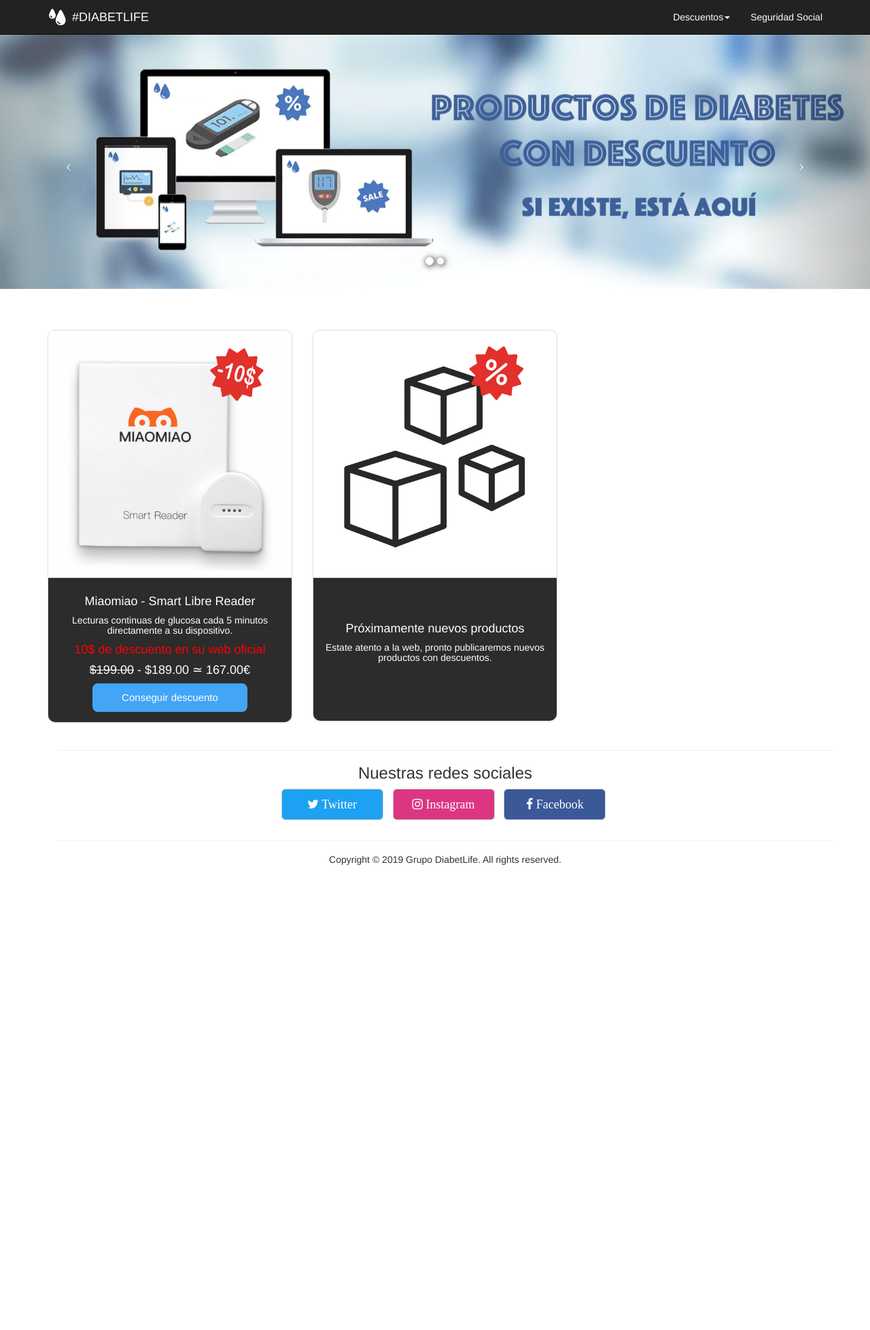
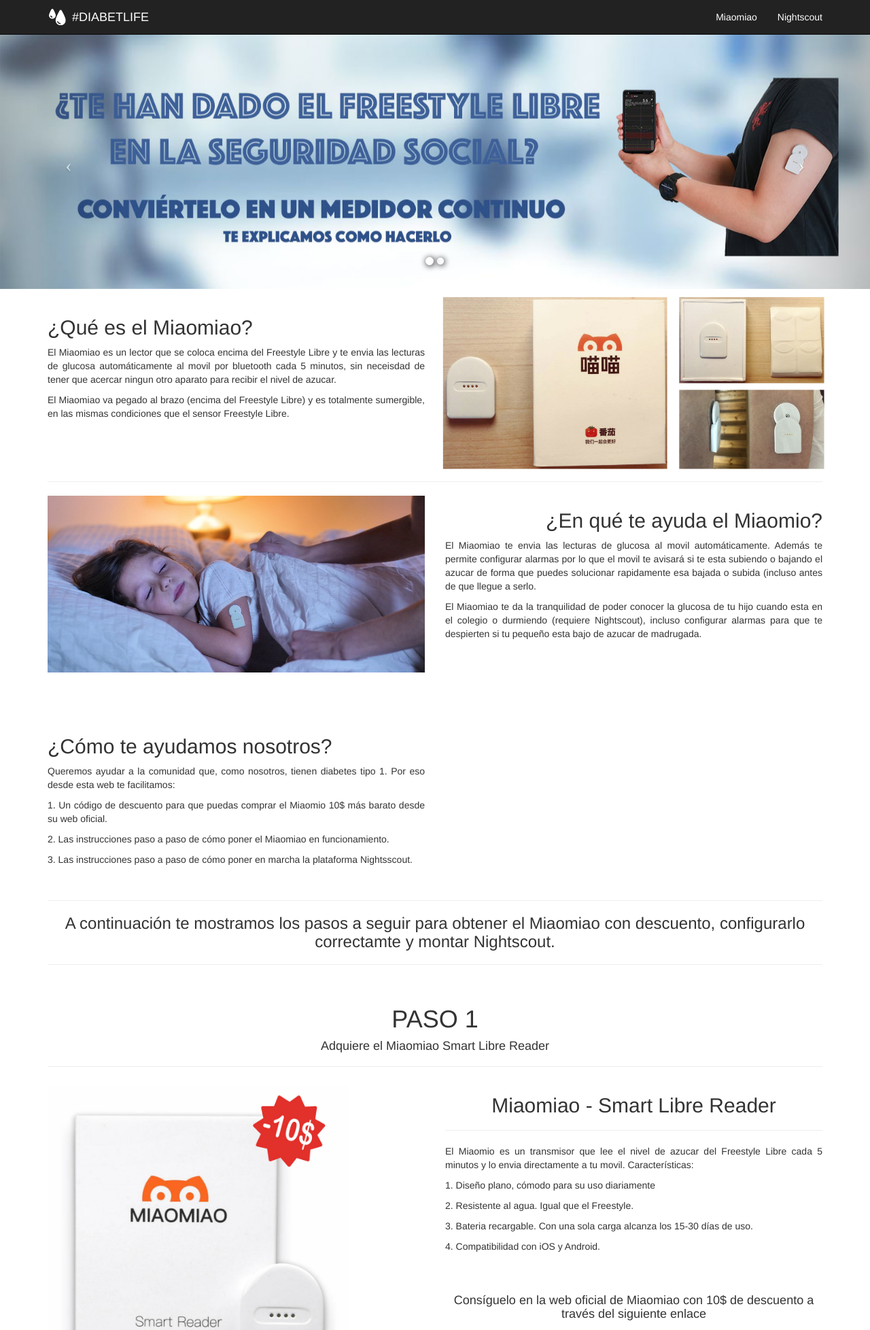
Before and after one commit to danfg95/diabeteslife, a PHP site: page /index.html in a window 1280 px wide. Shown: the top 1956 px of the page at 68% size. Before the commit the page ends 1272 px from the top, so only its background shows below. Run offline with PHP 8.4, Linux system fonts and the light colour scheme; some libraries are stand-ins or nearby versions; some web fonts are replaced.

Commit message:
- Big changes. New index.html

```diff
--- a/css/products.css
+++ b/css/products.css
@@ -1,45 +1,30 @@
-.panel-heading {
-  background-color: #FFF !important;
-  color: white !important;
-  text-align: center;
-  border-top-left-radius: 10px;
-  border-top-right-radius: 10px;
+.desc-title-left {
+  text-align: left;
 }
 
-.panel-body {
-  background-color: #2c2c2c !important;
-  color: white !important;
-  border-bottom-left-radius: 10px;
-  border-bottom-right-radius: 10px;
+.desc-title-right {
+  text-align: right;
 }
 
-.index-image {
-  width: 100%;
-  height: auto;
+.desc-text {
+  text-align: justify;
 }
 
-.texto-product {
-  text-align: center !important;
+.desc-image-container {
+    position: relative;
+    width: 100%;
+    height: 0;
+    padding-bottom: 56.25%;
 }
 
-.panel-default {
-  border-radius: 10px;
+.desc-image {
+    position: absolute;
+    top: 0;
+    left: 0;
+    width: 100%;
+    height: auto;
 }
 
-.texto-rojo {
-  color: red;
-  text-align: center;;
-}
-
-.texto-naranja {
-  color: #FF7514;
-  text-align: center;;
-}
-
-.texto-verde {
-  color: green;
-  text-align: center;;
-}
 
 /*********************Para los botones**********************/
 .btn_products {
@@ -54,7 +39,6 @@
   font-size: 15px;
   background: #42A5F6;
   padding: 10px 0px 10px 0px; /* arriba, derecha, abajo, izquierda */
-  margin: 0px 20px 0px 20px;
   border: none;
 }
 .btn_products:hover {
@@ -66,20 +50,21 @@
 /**************************************************/
 /* Bootstrap CSS                                  */
 /**************************************************/
-@media(max-width:767px) {
+/* Small devices (tablets, 768px and up) */
+@media (min-width: 768px) {
 
 }
 
 /* Medium devices (desktops, 992px and up) */
 @media (min-width: 992px) {
   .btn_products {
-    margin: 0px 50px 0px 50px;
+    margin: 0px 150px 0px 150px;
   }
 }
 
 /* Large devices (large desktops, 1200px and up) */
 @media (min-width: 1200px) {
   .btn_products {
-    margin: 0px 50px 0px 50px;
+    margin: 0px 150px 0px 150px;
   }
 }
--- a/index.html
+++ b/index.html
@@ -17,6 +17,7 @@
   <link rel="stylesheet" type="text/css" href="css/social.css">
   <link rel="stylesheet" type="text/css" href="css/carousel.css">
   <link rel="stylesheet" type="text/css" href="css/products.css">
+  <link rel="stylesheet" type="text/css" href="css/segsocial.css">
 
 
 </head>
@@ -39,19 +40,19 @@
           <!-- Collect the nav links, forms, and other content for toggling -->
           <div class="collapse navbar-collapse" id="bs-example-navbar-collapse-1">
               <ul class="nav navbar-nav navbar-right">
-                <li class="dropdown">
+              	<li>
+                    <a class="animation" href="">Miaomiao</a>
+                </li>
+                <li>
+                    <a class="animation" href="">Nightscout</a>
+                </li>
+                <!--<li class="dropdown">
                     <a href="#" class="dropdown-toggle animation" data-toggle="dropdown">Descuentos<b class="caret"></b></a>
-                    <ul class="dropdown-menu">
+                    <ul class="dropdown-menu">-->
                           <!--<li>
                               <a href="station1.html">Formigal</a>
                           </li>-->
-                    </ul>
-                </li>
-                <li>
-                    <a class="animation" href="seguridadsocial.html">Seguridad Social</a>
-                </li>
-                <!--<li>
-                    <a class="animation" href="contact.html">Contacto</a>
+                    <!--</ul>
                 </li>-->
               </ul>
           </div>
@@ -73,13 +74,13 @@
 	    <!-- Wrapper for slides -->
 	    <div class="carousel-inner">
 	        <div class="item active">
-                <div class="fill" style="background-image:url('images/background1.jpg');"></div>
+	            <div class="fill" style="background-image:url('images/background2_ss.jpg');"></div>
 	            <div class="carousel-caption">
 	                <!--<h1 class="carousel-text">SI TIENE DESCUENTO, ESTÁ AQUÍ</h1>-->
 	            </div>
 	        </div>
 	        <div class="item">
-                <div class="fill" style="background-image:url('images/background2.jpg');"></div>
+	            <div class="fill" style="background-image:url('images/background4_ss.jpg');"></div>
 	            <div class="carousel-caption">
 	            </div>
 	        </div>
@@ -94,42 +95,189 @@
 	    </a>
 	</header>
 
-<!--Products-->
-<!-- Page Content -->
+	<!--Explicacion inicial-->
 	<div class="container">
-    <!-- Marketing Icons Section -->
 	  <div class="row">
-      <br><br><br>
-        <div class="col-md-4">
-            <div class="panel panel-default">
-                <div class="panel-heading">
-                  <img class="index-image" src="images/miaomiao_10.jpg">
+	      <div class="col-md-6">
+	        <br><h2 class="desc-title-left">¿Qué es el Miaomiao?</h2>
+	        <p class="desc-text">El Miaomiao es un lector que se coloca encima del Freestyle Libre y te envia las lecturas de glucosa automáticamente al movil por bluetooth cada 5 minutos,
+	        	sin neceisdad de tener que acercar ningun otro aparato para recibir el nivel de azucar.</p>
+	        <p class="desc-text">El Miaomiao va pegado al brazo (encima del Freestyle Libre) y es totalmente sumergible, en las mismas condiciones que el sensor Freestyle Libre. </p>
 	      </div>
-                <div class="panel-body">
-                    <h4 class="texto-product">Miaomiao - Smart Libre Reader</h4>
-                    <h5 class="texto-product">Lecturas continuas de glucosa cada 5 minutos directamente a su dispositivo.</h5>
-                    <h4 class="texto-product texto-rojo">10$ de descuento en su web oficial<br></h4>
-                    <h4 class="texto-product"><strike>$199.00</strike> - $189.00 ≃ 167.00€<br></h4>
+	      <div class="col-md-6">
+	      	<br><img class="desc-image" src="images/miaomiao-photos.jpg">
+	      </div>
+	  </div>
+	</div>
+
+	<div class="container">
+		<div class="row">
+	      <div class="col-md-12">
+	      	<br><br><br><hr>
+	      </div>
+	  </div>
+	  <div class="row">
+	      <div class="col-md-6">
+	      	<div class="desc-image-container">
+      			<img class="desc-image" src="images/miaomiaokid.jpg">
+      		</div>
+	      </div>
+	      <div class="col-md-6">
+	      	<h2 class="desc-title-right">¿En qué te ayuda el Miaomio?</h2>
+	      	<p class="desc-text">El Miaomiao te envia las lecturas de glucosa al movil automáticamente. Además te permite configurar alarmas por lo que el movil te avisará si te esta subiendo
+	      		o bajando el azucar de forma que puedes solucionar rapidamente esa bajada o subida (incluso antes de que llegue a serlo.</p>
+	      		<p class="desc-text">El Miaomiao te da la tranquilidad de poder conocer la glucosa de tu hijo cuando esta en el colegio o durmiendo (requiere Nightscout), incluso configurar
+	      			alarmas para que te despierten si tu pequeño esta bajo de azucar de madrugada.</p>
+	      </div>
+	  </div>
+	</div>
+
+	<div class="container">
+	  <div class="row">
+	      <div class="col-md-6">
+	        <br><h2 class="desc-title-left">¿Cómo te ayudamos nosotros?</h2>
+	        <p class="desc-text">Queremos ayudar a la comunidad que, como nosotros, tienen diabetes tipo 1. Por eso desde esta web te facilitamos:</p>
+	        <p class="desc-text">1. Un código de descuento para que puedas comprar el Miaomio 10$ más barato desde su web oficial.</p>
+	        <p class="desc-text">2. Las instrucciones paso a paso de cómo poner el Miaomiao en funcionamiento.</p>
+	        <p class="desc-text">3. Las instrucciones paso a paso de cómo poner en marcha la plataforma Nightsscout.</p>
+	      </div>
+	      <div class="col-md-6">
+
+	      </div>
+	  </div>
+	</div>
+
+	<div class="container">
+	  <div class="row">
+	      <div class="col-md-12">
+	        <br><hr><h3 class="step-type">A continuación te mostramos los pasos a seguir para obtener el Miaomiao con descuento, configurarlo correctamte y montar Nightscout.</h3><hr>
+	      </div>
+	  </div>
+	</div>
+	<!--Explicacion inicial-->
+
+
+<!--PASOS-->
+<div class="container">
+  <div class="row">
+      <div class="col-md-12">
+        <br><h1 class="step-type">PASO 1</h1>
+        <h4 class="step-type">Adquiere el Miaomiao Smart Libre Reader</h4><hr>
+      </div>
+  </div>
+</div>
+
+<div class="container">
+  <div class="row">
+      <div class="col-md-6">
+        <img class="step1-image" src="images/miaomiao_10.jpg">
+      </div>
+      <div class="col-md-6">
+        <h2 class="step-type">Miaomiao - Smart Libre Reader</h2>
+        <hr>
+        <p class="step-text-type">El Miaomio es un transmisor que lee el nivel de azucar del Freestyle Libre cada 5 minutos y lo envia directamente a tu movil. Características:</p>
+        <p class="step-text-type">1. Diseño plano, cómodo para su uso diariamente</p>
+        <p class="step-text-type">2. Resistente al agua. Igual que el Freestyle.</p>
+        <p class="step-text-type">3. Bateria recargable. Con una sola carga alcanza los 15-30 días de uso.</p>
+        <p class="step-text-type">4. Compatibilidad con iOS y Android.</p>
+        <br><br>
+        <h4 class="step-type">Consíguelo en la web oficial de Miaomiao con 10$ de descuento a través del siguiente enlace</h4><br><br>
         <a href="http://miaomiao.refr.cc/danfg95" target="_blank" class="btn btn_products">Conseguir descuento</a>
       </div>
   </div>
 </div>
-        <div class="col-md-4">
-            <div class="panel panel-default">
-                <div class="panel-heading">
-                  <img class="index-image" src="images/products.jpg">
+
+<div class="container">
+  <div class="row">
+      <div class="col-md-12">
+        <br><br><br><hr><h1 class="step-type">PASO 2</h1>
+        <h4 class="step-type">Descarga la aplicación del lector en tu movil Android e iOS</h4><hr>
       </div>
-                <div class="panel-body">
-                    <br><br>
-                    <h4 class="texto-product">Próximamente nuevos productos</h4>
-                    <h5 class="texto-product">Estate atento a la web, pronto publicaremos nuevos productos con descuentos.</h5>
-                    <h4 class="texto-product texto-rojo"><br></h4>
-                    <h4 class="texto-product"><br></h4>
+  </div>
+</div>
+
+<div class="container">
+  <div class="row">
+      <div class="col-md-6">
+        <h4 class="step-type">iOS - iPhone</h3><hr>
+        <p class="step-text-type">Se utiliza la aplicación Spike. Esta aplicación se conecta directamente con el Miaomiao y recibe lecturas de glucosa cada 5 minutos. Para descargarla debes seugir los sigueintes pasos:</p>
+        <img class="moblie-image" src="images/spike-apple.jpg"><br>
+        <p class="step-text-type">1. Accede a su página web oficial y solicita su descarga.</p>
+        <p class="step-text-type">2. Rececibirás un mail con las instrucciones de descarga y pasos a seguir para su instalación (debes abrir este mail desde el iPhone).</p><br>
+        <a href="https://spike-app.com/#installation" target="_blank" class="btn btn_products">Instalar Spike</a>
+      </div>
+      <div class="col-md-6">
+        <h4 class="step-type">Andorid</h4><hr>
+        <p class="step-text-type">Se utiliza la aplicación xDrip+. Esta aplicación se conecta directamente con el Miaomiao y recibe lecturas de glucosa cada 5 minutos. Para descargarla debes seugir los sigueintes pasos:</p>
+        <img class="moblie-image" src="images/xdrip-android.jpg"><br>
+        <p class="step-text-type">1. Accede al enlace de descarga que se muestra debajo de este texto (debes acceder desde el movil Android).</p>
+        <p class="step-text-type">2. Guarda la descarga (termina en .apk) y posteriormemte ve a la carpeta de descargar de tu movil.</p>
+        <p class="step-text-type">3. Pulsa sobre la descarga y dale click a instalar.</p><br>
+         <a href="https://bit.do/xdrip-plus" target="_blank" class="btn btn_products">Instalar xDrip+</a>
+      </div>
+  </div>
+</div>
+
+<div class="container">
+  <div class="row">
+      <div class="col-md-12">
+        <br><br><br><hr><h1 class="step-type">PASO 3</h1>
+        <h4 class="step-type">Configurar y utilizar Spike / xDrip+</h4><hr>
+      </div>
+  </div>
+</div>
+
+<div class="container">
+  <div class="row">
+      <div class="col-md-6">
+        <h4 class="step-type">iOS - iPhone</h3><hr>
+          <div class="video-container">
+            <iframe src="https://www.youtube.com/embed/GdAkpPxX8eY" frameborder="0" allowfullscreen class="video"></iframe>
+          </div>
+      </div>
+      <div class="col-md-6">
+        <h4 class="step-type">Andorid</h4><hr>
+          <div class="video-container">
+            <iframe src="https://www.youtube.com/embed/Y1j5y-MVLVY" frameborder="0" allowfullscreen class="video"></iframe>
           </div>
       </div>
   </div>
 </div>
-<!--FIN PRODUCTOS-->
+
+<div class="container">
+  <div class="row">
+      <div class="col-md-12">
+        <br><br><br><hr><h1 class="step-type">PASO 4</h1>
+        <h4 class="step-type">Configurar Nightscout para ver tu glucosa desde otros dispositivos</h4><hr>
+      </div>
+  </div>
+</div>
+
+<div class="container">
+  <div class="row">
+      <div class="col-md-12">
+        <p class="step-type">Próximamente subiremos las guias para configurar Nightscout y poder ver la glucosa desde cualquier ordenador o movil con acceso a internet.</p>
+      </div>
+  </div>
+</div>
+
+<div class="container">
+  <div class="row">
+      <div class="col-md-12">
+        <br><br><br><hr><h3 class="step-type">Grupo de Facebook recomendado</h3><hr>
+      </div>
+  </div>
+</div>
+
+<div class="container">
+  <div class="row">
+      <div class="col-md-12">
+        <a data-toggle="modal" href="https://www.facebook.com/groups/774263866005262/" target="_blank" class="btn btn-default btn-lg btn-facebook"><i class="fa fa-facebook"> <span class="network-name">Nightscout</span></i></a>
+        <br><br>
+      </div>
+  </div>
+</div>
+<!--FIN PASOS-->
 
 <!--REDES SOCIALES-->
 <div class="container">
```
Also changed, not shown: seguridadsocial.html (+22 -0 lines), images/miaomiao-photos.jpg (added), images/miaomiaokid.jpg (added), 1 other file. Lines whose indentation alone changed are shown as unchanged.
